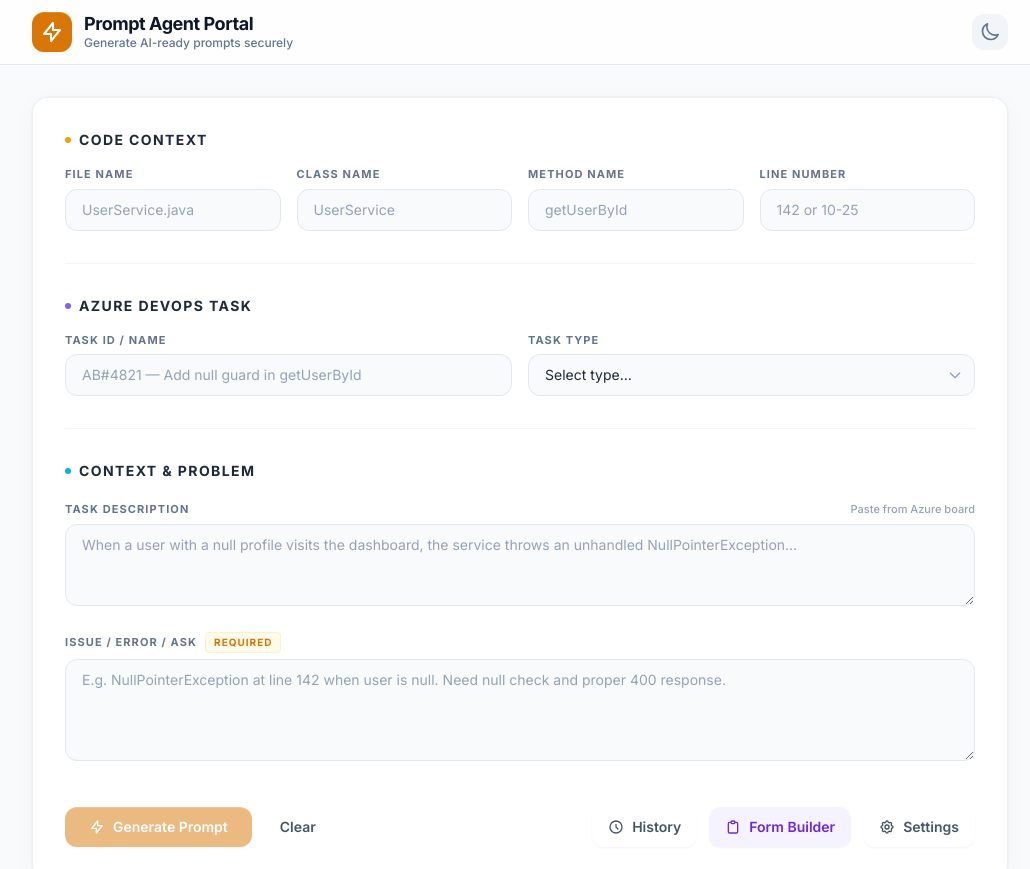
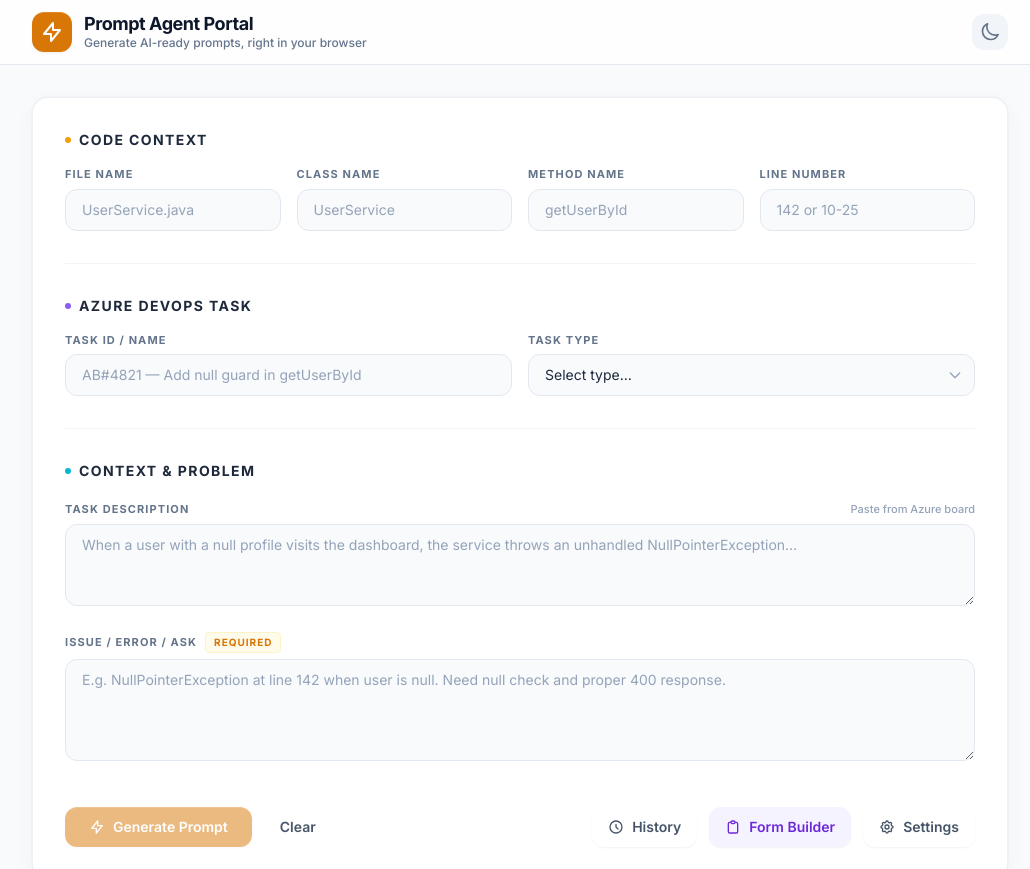
Before and after one commit to shamghan/PromptAgent, a React (Vite) app: page / in a window 1280 px wide. Shown: the top 869 px of the page, without its empty margins (120-1150 px from the left). Built offline with nearby package versions, Linux system fonts and the light colour scheme.

Commit message:
tweak tagline

```diff
--- a/src/App.jsx
+++ b/src/App.jsx
@@ -210,7 +210,7 @@ export default function App() {
                 Prompt Agent Portal
               </h1>
               <p className="text-xs text-slate-500 dark:text-slate-400 font-medium">
-                Generate AI-ready prompts securely
+                Generate AI-ready prompts, right in your browser
               </p>
             </div>
           </div>
```
